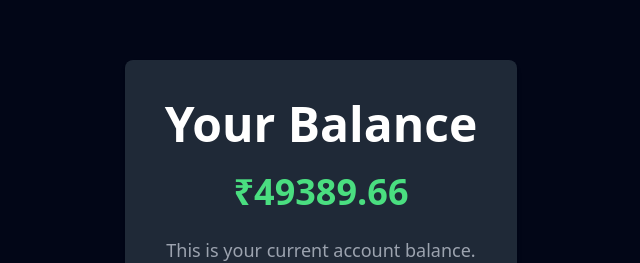
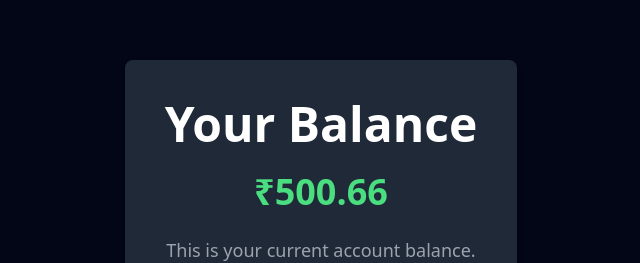
Before and after one commit to Arjun231730/taptransit, a plain HTML site: page balance.html in a window 1280 px wide. Shown: the part 194-457 px from the top of the page, without its empty margins (319-959 px from the left). Drawn offline with nearby package versions, Linux system fonts and the light colour scheme.

Commit message:
Update balance.html

```diff
--- a/balance.html
+++ b/balance.html
@@ -10,7 +10,7 @@
 <body class="bg-slate-950 text-white font-sans h-screen flex flex-col justify-center items-center">
     <div class="bg-gray-800 text-center p-10 rounded-lg shadow-md max-w-md">
         <h1 class="text-5xl font-bold mb-6">Your Balance</h1>
-        <p class="text-4xl font-semibold text-green-400 mb-6">₹49389.66</p>
+        <p class="text-4xl font-semibold text-green-400 mb-6">₹500.66</p>
         <p class="text-gray-400 text-lg mb-6">This is your current account balance.</p>
         <a href="edit.html" class="bg-blue-600 hover:bg-blue-700 text-white px-6 py-3 rounded-full font-semibold transition ease-in-out duration-300">
             Go Back
```
